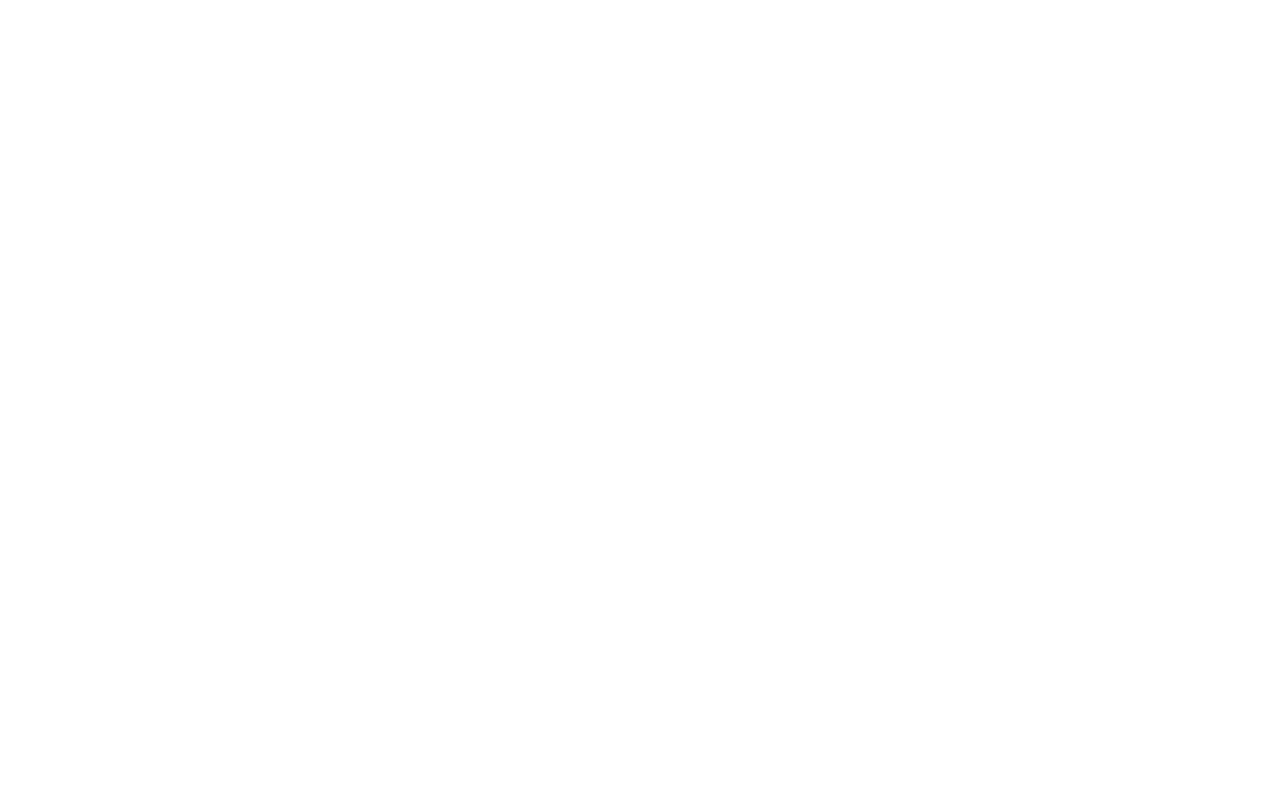
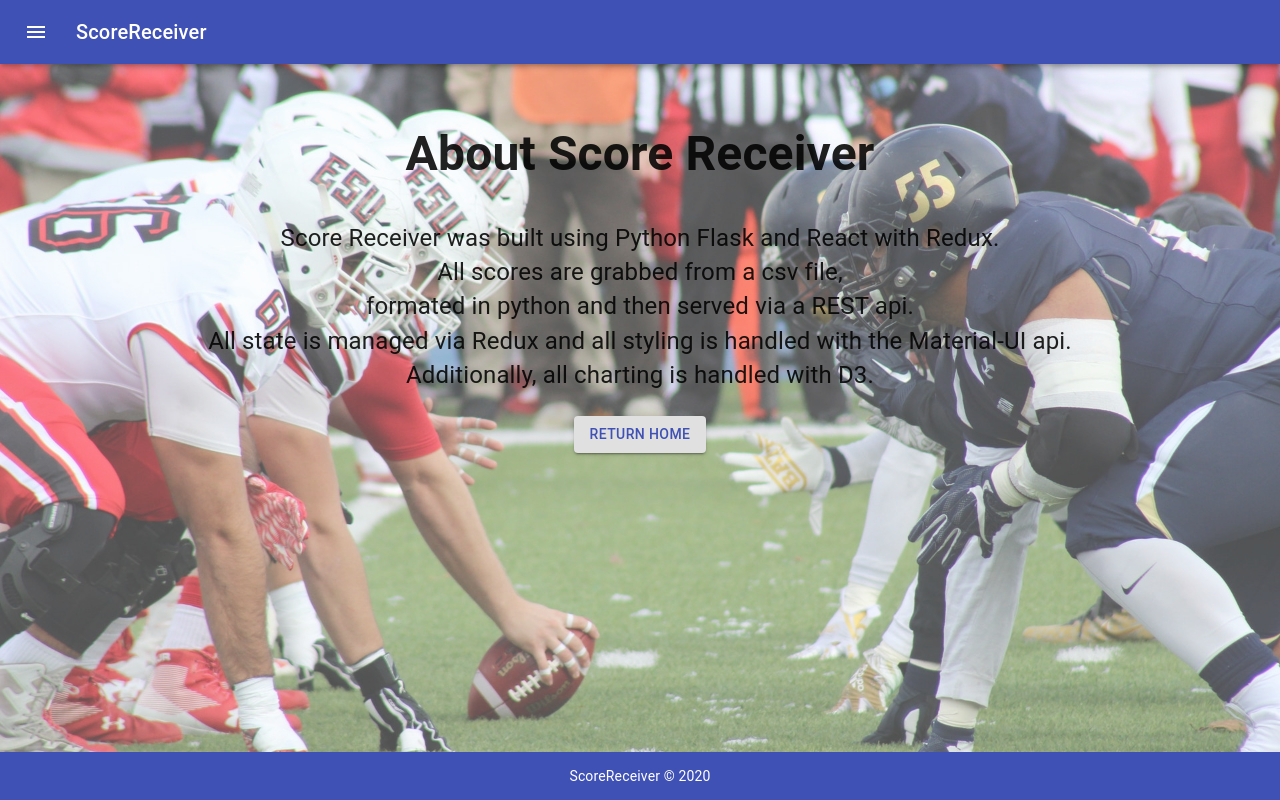
Before and after one commit to Rmckays/ScoreReceiver, a React (Create React App) app in the folder client/: page /about in a window 1280 px wide. Built offline with nearby package versions, Linux system fonts and the light colour scheme.

Commit message:
Add AboutMessage component and complete about route.

```diff
--- a/client/src/App.js
+++ b/client/src/App.js
@@ -3,6 +3,7 @@
 import {BrowserRouter, Route, Switch} from 'react-router-dom';
 import HomePage from "./Containers/Pages/Home";
 import SearchTeam from "./Containers/Pages/SearchTeam";
+import AboutPage from "./Containers/Pages/About";
 
 function App() {
   return (
@@ -11,6 +12,7 @@
                 <Switch>
                     <Route exact path='/' component={HomePage}/>
                     <Route exact path='/search' component={SearchTeam} />
+                    <Route exact path='/about' component={AboutPage} />
                 </Switch>
            </div>
       </BrowserRouter>
--- /dev/null
+++ b/client/src/Components/AboutMessage.jsx
@@ -0,0 +1,17 @@
+import React from 'react';
+import {Button} from "@material-ui/core";
+import {NavLink} from "react-router-dom";
+
+const AboutMessage = () => {
+    return (
+        <div className='mt-1'>
+            <h1 className='header-1'>About Score Receiver</h1>
+            <p className='f-1'>Score Receiver was built using Python Flask and React with Redux.  <br/>All scores are grabbed from a csv file,<br/> formated in python
+                and then served via a REST api. <br/> All state is managed via Redux and all styling is handled with the Material-UI api. <br/> Additionally, all
+                charting is handled with D3.</p>
+            <Button variant='contained'><NavLink className='no-underline color-main' to='/'>Return Home</NavLink></Button>
+        </div>
+    )
+};
+
+export default AboutMessage;
--- /dev/null
+++ b/client/src/Components/Backdrop.jsx
@@ -0,0 +1,9 @@
+import React from 'react'
+
+const Backdrop = () => {
+    return (
+        <div className="backdrop"/>
+    )
+};
+
+export default Backdrop;
--- a/client/src/Components/Components.modules.css
+++ b/client/src/Components/Components.modules.css
@@ -1,7 +1,21 @@
+body {
+    background-color: #3F51B5;
+}
+
 .backdrop {
+    position: absolute;
+    top: 0;
+    left: 0;
     width: 100vw;
     height: 100vh;
     background: url("../img/featured.jpg") center center/cover;
+    opacity: 0.7;
+    z-index: -1;
+}
+
+.showcase {
+    width: 100vw;
+    height: 100vh;
 }
 
 #footer {
@@ -73,6 +87,23 @@
     background-color: white;
 }
 
+.legend-box {
+    width: 10px;
+    height: 10px;
+}
+
+.i-block {
+    display: inline-block;
+}
+
+.bg-green {
+    background-color: green;
+}
+
+.bg-red {
+    background-color: red;
+}
+
 .header-1 {
     font-size: 3rem;
 }
--- a/client/src/Components/Greeting.jsx
+++ b/client/src/Components/Greeting.jsx
@@ -4,7 +4,7 @@
 
 const Greeting = () => {
     return (
-        <div className='mt-1 text-white'>
+        <div className='mt-1'>
             <h1 className='header-1'>Welcome to Score Receiver</h1>
             <p className='f-1'>The place to find all the game results for your favorite teams in the NFL.  <br/>Score Receiver has stats for the NFL from the last 40 years.</p>
             <Button variant='contained'><NavLink className='no-underline color-main' to='/search'>Search Teams</NavLink></Button>
--- a/client/src/Components/Modal.jsx
+++ b/client/src/Components/Modal.jsx
@@ -5,6 +5,8 @@
 import Fade from '@material-ui/core/Fade';
 import {Button} from "@material-ui/core";
 import ChartWrapper from "./ChartWrapper";
+import {connect} from "react-redux";
+import {getTeamName} from "../Util/teamNames";
 
 const useStyles = makeStyles(theme => ({
   modal: {
@@ -52,12 +54,22 @@
         <Fade in={open}>
           <div className={classes.paper}>
             <h2 id="transition-modal-title">Team Stats</h2>
+            <div>
+                <div><div className="legend-box bg-green"></div><div>{props.currentTeam} - {getTeamName(props.currentTeam)}</div></div>
+              <div><div className="legend-box bg-red"></div><div>Opposition</div></div>
+            </div>
             <ChartWrapper />
           </div>
         </Fade>
       </Modal>
     </div>
   );
-}
+};
+const mapStateToProps = state => {
+    return {
+        currentTeam: state.currentTeam,
+    }
+};
 
-export default ChartModal;
+
+export default connect(mapStateToProps)(ChartModal);
--- a/client/src/Components/SearchInput.jsx
+++ b/client/src/Components/SearchInput.jsx
@@ -19,15 +19,14 @@
 
     return (
         <div className='searchInput mt-1 '>
-            <p className="text-white f-1">Please select a NFL Team to search.</p>
+            <p className="f-1">Please select a NFL Team to search.</p>
             <div className="r-flex">
                 <TeamSelect />
                 <YearSelect/>
                 <FormControlLabel
-                    className="text-white"
                     control={
                         <Switch
-                            className="text-white ml-1"
+                            className=" ml-1"
                             checked={props.seasonVsHistory}
                             onClick={handleChangeToHistory}
                             // value="checkedB"
--- a/client/src/Components/Showcase.jsx
+++ b/client/src/Components/Showcase.jsx
@@ -7,7 +7,7 @@
     const showTable = (props.showTable) ? <DenseTable/> : null;
 
     return (
-        <div className="backdrop">
+        <div className="showcase">
             <div className='d-flex justify-content-center align-items-center'>
                 <div className="showcaseChild">
                     {props.childComp}
--- a/client/src/Containers/Pages/About.jsx
+++ b/client/src/Containers/Pages/About.jsx
@@ -1,15 +1,16 @@
 import React from 'react';
-import {connect} from 'react-redux';
 import Showcase from "../../Components/Showcase";
 import Navigation from "../../Components/Navigation";
 import Footer from "../../Components/Footer";
-import Greeting from "../../Components/Greeting";
+import Backdrop from "../../Components/Backdrop";
+import AboutMessage from "../../Components/AboutMessage";
 
 const AboutPage = props => {
 
     return (
         <>
-            <Showcase childComp={<Greeting/>}/>
+            <Backdrop />
+            <Showcase childComp={<AboutMessage/>}/>
             <Navigation />
             <Footer/>
         </>
@@ -17,10 +18,4 @@
 
 };
 
-// const mapStateToProps = state => {
-//     return {
-//         teams: state.teams,
-//     }
-// };
-
 export default AboutPage;
--- a/client/src/Containers/Pages/Home.jsx
+++ b/client/src/Containers/Pages/Home.jsx
@@ -3,11 +3,13 @@
 import Navigation from "../../Components/Navigation";
 import Footer from "../../Components/Footer";
 import Greeting from "../../Components/Greeting";
+import Backdrop from "../../Components/Backdrop";
 
 const HomePage = props => {
 
     return (
         <>
+            <Backdrop />
             <Showcase childComp={<Greeting/>}/>
             <Navigation />
             <Footer/>
--- a/client/src/Containers/Pages/SearchTeam.jsx
+++ b/client/src/Containers/Pages/SearchTeam.jsx
@@ -4,11 +4,13 @@
 import Navigation from "../../Components/Navigation";
 import Footer from "../../Components/Footer";
 import SearchInput from "../../Components/SearchInput";
+import Backdrop from "../../Components/Backdrop";
 
 const SearchTeam = () => {
 
     return (
         <>
+            <Backdrop/>
             <Showcase childComp={<SearchInput/>}/>
             <Navigation />
             <Footer/>
```
